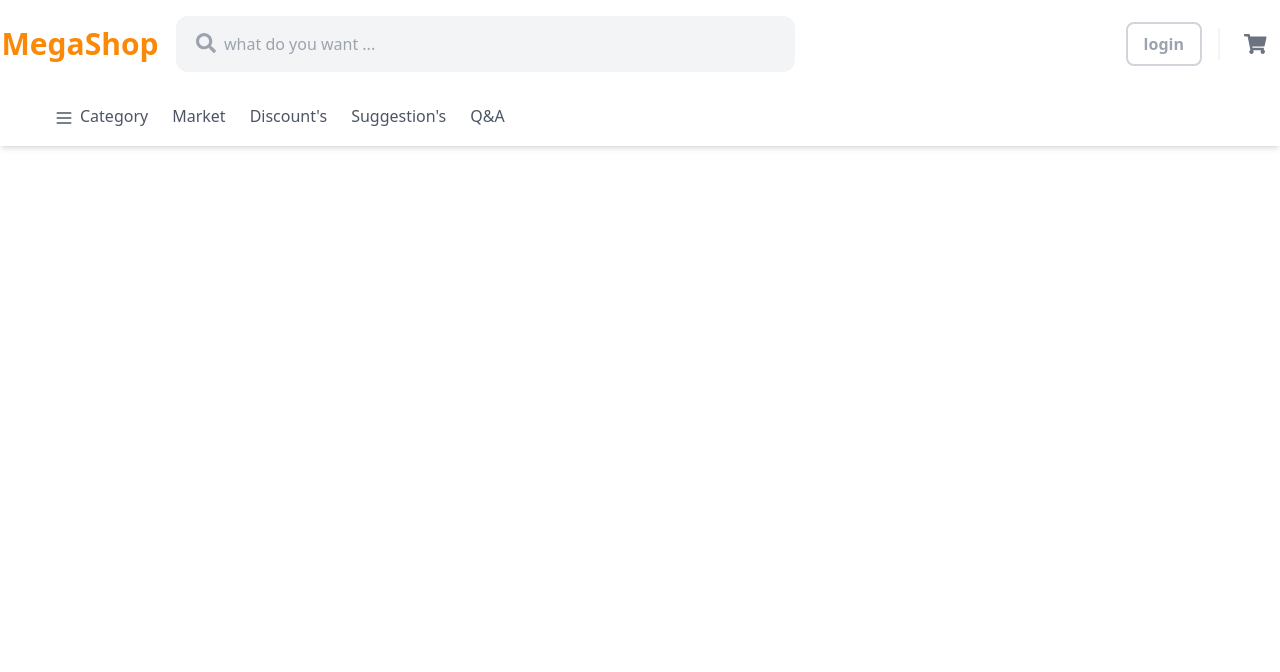
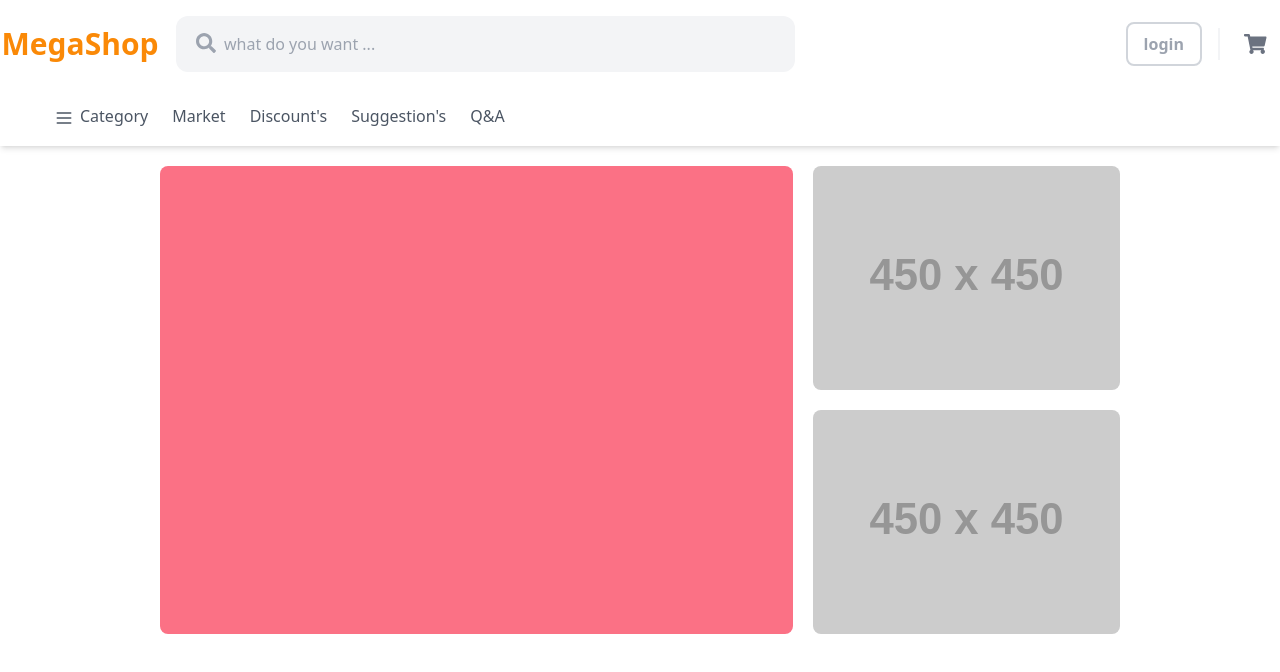
Before and after one commit to mjn81/MegaShop, a React (Create React App) app: page / in a window 1280 px wide. Shown: the top 672 px of the page. Built offline with nearby package versions, Linux system fonts and the light colour scheme.

Commit message:
Header compeleted + Hero structure completed

```diff
--- /dev/null
+++ b/src/components/Ads/Ads.jsx
@@ -0,0 +1,30 @@
+import { Link } from "react-router-dom";
+const Ads = () => {
+        const tmpAds = [
+        {
+            "id":1,
+            "img":"https://via.placeholder.com/450",
+            "path":"/adsss",
+            "title":"img1"
+        },
+        {
+            "id":2,
+            "img":"https://via.placeholder.com/450",
+            "path":"/adsss",
+            "title":"img2"
+        },
+    ]
+    return (
+         <div className="grid gap-5">
+            {tmpAds?.map(ads=>(
+                <div key={ads.id} className="rounded-lg overflow-hidden">
+                    <Link to={ads.path} className="block m-auto">
+                        <img src={ads.img} alt={ads.title} className="w-full max-h-56 object-cover" />
+                    </Link>
+                </div>
+            ))}
+        </div>
+      );
+}
+
+export default Ads;
--- /dev/null
+++ b/src/components/Carousel/Carousel.jsx
@@ -0,0 +1,13 @@
+const Carousel = () => {
+    return (
+      <div className="rounded-lg overflow-hidden m-auto h-full bg-rose-400">
+
+
+
+
+
+      </div>
+    );
+}
+
+export default Carousel;
--- a/src/components/Header/MenuItem.jsx
+++ b/src/components/Header/MenuItem.jsx
@@ -10,7 +10,7 @@ const MenuItem = ({item}) => {
         setIsHovered(false);
     }
     return (
-        <li key={item.id} className='header-nav-list relative' onMouseEnter={mouseEnterHandler} onMouseLeave={mouseLeaveHandler}>
+        <li className='header-nav-list relative' onMouseEnter={mouseEnterHandler} onMouseLeave={mouseLeaveHandler}>
             <Link className='block px-3 py-4' to={item.route}>
                 {item.icon && <svg xmlns="http://www.w3.org/2000/svg" className="h-5 w-6 inline" fill="none" viewBox="0 0 24 24" stroke="currentColor">
                     <path strokeLinecap="round" strokeLinejoin="round" strokeWidth={2} d={item.icon.path} />
@@ -21,7 +21,7 @@ const MenuItem = ({item}) => {
             </span>
             </Link>
             {item.subMenu &&
-            <ul className='absolute rounded-bl-xl bg-white py-2 custom-shadow-left w-max text-left ' hidden={!isHovered}>
+            <ul className='absolute rounded-bl-lg bg-white py-2 custom-shadow-left w-max text-left ' hidden={!isHovered}>
                 {item.subMenu.map((subMenu,i)=>(
                     <SubMenu key={subMenu.id} item={subMenu} isActive={i===0 ? true : false} />
                 ))}
--- a/src/components/Header/Nav.jsx
+++ b/src/components/Header/Nav.jsx
@@ -1,6 +1,7 @@
 import MenuItem from "./MenuItem";
 
 const Nav = () => {
+    // temprory data
     const categorytmp = [
         {
             "id":1,
@@ -238,7 +239,7 @@ const Nav = () => {
                             ]
                         },
                             {
-                            "id":3,
+                            "id":4,
                             "title":"pc's",
                             "path":"pc/",
                             "subMenu":[
@@ -254,7 +255,7 @@ const Nav = () => {
                                 },
                             ]
                         },    {
-                            "id":3,
+                            "id":5,
                             "title":"pc's",
                             "path":"pc/",
                             "subMenu":[
@@ -270,7 +271,7 @@ const Nav = () => {
                                 },
                             ]
                         },    {
-                            "id":3,
+                            "id":6,
                             "title":"pc's",
                             "path":"pc/",
                             "subMenu":[
@@ -313,12 +314,14 @@ const Nav = () => {
             "route":"/cat"
         }
     ];
+
+
     return (
          <section>
                 <nav className='mx-10 my-4 lg:my-0'>
                     <ul className='flex justify-center lg:justify-start text-gray-600 text-center '>
                         {categorytmp.map(item=>(
-                            <MenuItem item={item} />
+                            <MenuItem item={item} key={item.id} />
                         ))}
                     </ul>
                 </nav>
--- a/src/components/Header/SubMenu.jsx
+++ b/src/components/Header/SubMenu.jsx
@@ -10,18 +10,18 @@ const SubMenu = ({item, isActive}) => {
         setIsHovered(isActive);
     }
     return (
-        <li key={item.id} className='my-2 border-y-2 border-white hover:bg-gray-50 hover:border-gray-100' onMouseEnter={mouseEnterHandler} onMouseLeave={mouseLeaveHandler}>
+        <li className='my-2 border-y-2 border-white hover:bg-gray-50 hover:border-gray-100' onMouseEnter={mouseEnterHandler} onMouseLeave={mouseLeaveHandler}>
             <Link to={item.path} className='block py-3 px-5 hover:text-primary'>
                 {item.title}
             </Link>
-            {item.subMenu && <div id="menu-hover" className={`${isActive ? 'custom-shadow-right' : ''} top-0 left-full h-full grid grid-cols-4 gap-x-28 gap-y-6 py-4 px-2 rounded-br-xl absolute w-max border-l-2 bg-white ${isHovered ? 'active' : 'deactive'}`}>
+            {item.subMenu && <div id="menu-hover" className={`${isActive ? 'custom-shadow-right' : ''} top-0 left-full h-full grid grid-cols-4 gap-x-28 gap-y-6 py-4 px-2 rounded-br-lg absolute w-max border-l-2 bg-white ${isHovered ? 'active' : 'deactive'}`}>
                 {item.subMenu.map(subElem=>(
                     <div key={subElem.id} className="col-span-1 px-4 h-fit">
                         <Link to={subElem.path} className=" border-l-2 border-secondary-200 px-1 hover:text-primary font-bold">{subElem.title}</Link>
                         {subElem.subMenu &&
                         <ul key={subElem.id} className="text-gray-500 font-light ">
                             {subElem.subMenu.map(listItem =>(
-                                <li className="pt-3">
+                                <li key={listItem.id} className="pt-3">
                                 <Link to={listItem.path} className="block hover:text-primary">{listItem.title}</Link></li>
                             ))}
                         </ul>
--- a/src/pages/Home.js
+++ b/src/pages/Home.js
@@ -1,9 +1,23 @@
+import Ads from "../components/Ads/Ads";
+import Carousel from "../components/Carousel/Carousel";
 import Header from "../components/Header/Header";
 
 const Home = () => {
+
     return (
-        <Header />
-
+        <>
+            {/* header and navbar component */}
+            <Header />
+            {/* slider & Ads [hero area] */}
+            <section className="md:grid md:grid-cols-3 md:gap-5 my-5 mx-auto w-3/4">
+                <div className="col-span-2">
+                    <Carousel />
+                </div>
+                <div className="col-span-1">
+                   <Ads />
+                </div>
+            </section>
+        </>
     );
 }
 
```
